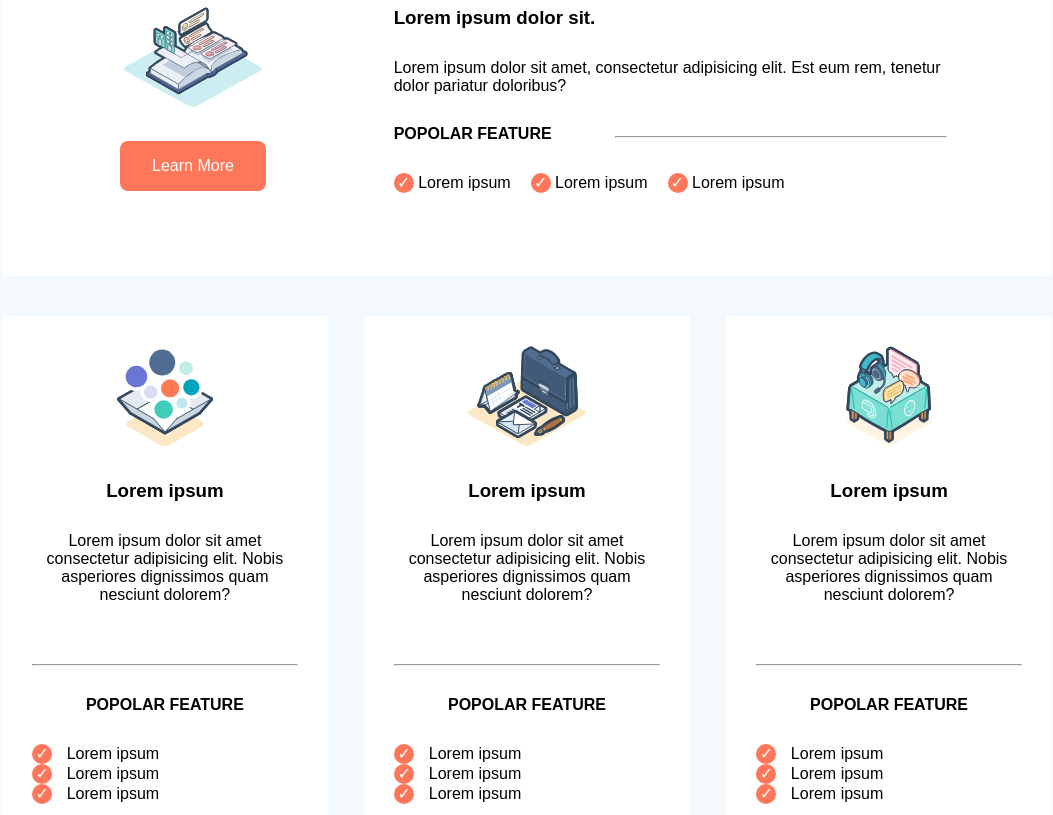
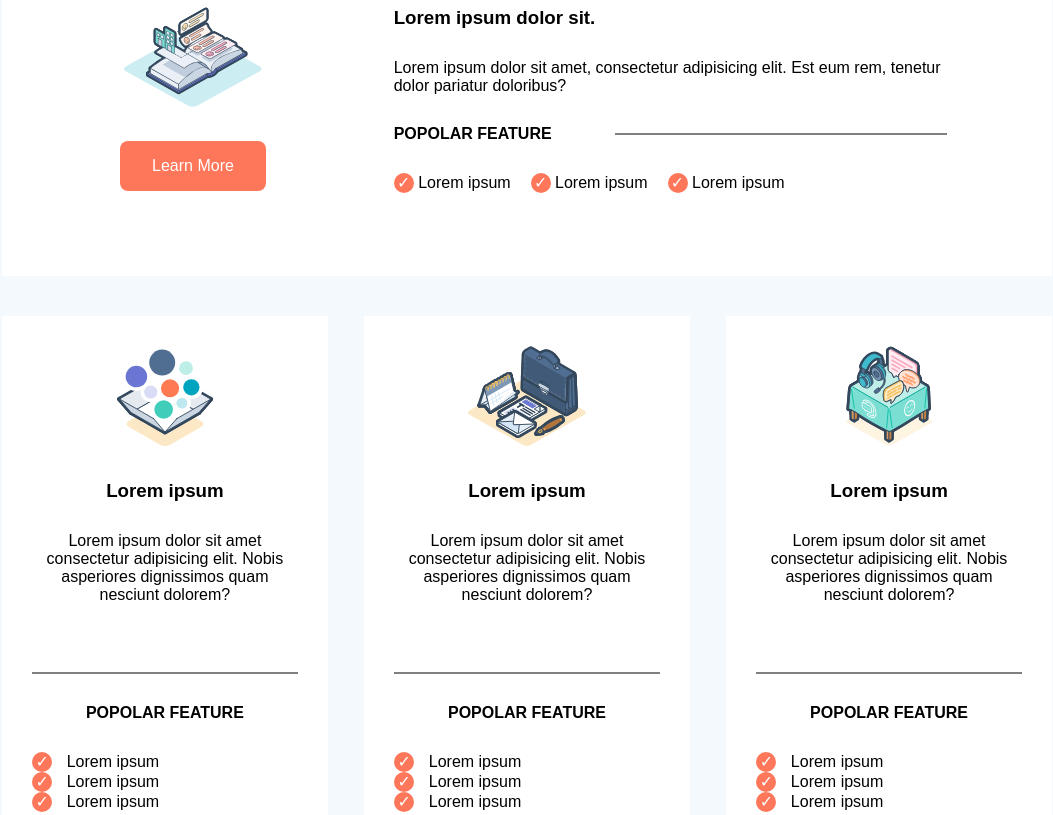
Before and after one commit to Steppenw/htmlcss-hubspot, a plain HTML site: page index.html in a window 1280 px wide. Shown: the part 1180-1995 px from the top of the page, without its empty margins (113-1166 px from the left). Drawn offline with Linux system fonts and the light colour scheme.

Commit message:
Ritocchi. Sostituito <hr /> con un <div> bordato.

```diff
--- a/css/style.css
+++ b/css/style.css
@@ -189,9 +189,15 @@ main .column.col-3 img {
   width: 40%;
 }
 
+.rule {
+  padding: 4px 0;
+  border-style: solid;
+  border-color: grey;
+  border-width: 0 0 2px;
+}
+
 .dbl-col-3 div.rule {
   width: 60%;
-  padding-top: 10.5px;
 }
 
 .main-middle .dbl-col-3 ul li {
@@ -329,10 +335,6 @@ footer .row {
   margin: 0 -1.5%;
 }
 
-footer div.content {
-  background-color: rgb(50, 73, 91);
-}
-
 footer div.content h4 {
   margin-bottom: 30px;
 }
--- a/css/utilities.css
+++ b/css/utilities.css
@@ -21,9 +21,3 @@ f-left {
 .h-800 {
   height: 800px;
 }
-
-
-
-/*section.partners .col-2:nth-child(3) > * {
-  margin: 30px 0;
-}*/
--- a/index.html
+++ b/index.html
@@ -88,9 +88,7 @@
               <div class="column txt">
                 <h4>POPOLAR FEATURE</h4>
               </div>
-              <div class="column rule">
-                <hr />
-              </div>
+              <div class="column rule"></div>
             </div>
             <ul>
               <li>
@@ -116,7 +114,7 @@
             <img src="img/Marketing-Hub-Free.svg" alt="marketing" />
             <h3>Lorem ipsum</h3>
             <p>Lorem ipsum dolor sit amet consectetur adipisicing elit. Nobis asperiores dignissimos quam nesciunt dolorem?</p>
-            <div class="rule"><hr /></div>
+            <div class="rule"></div>
             <h4>POPOLAR FEATURE</h4>
             <ul>
               <li>
@@ -138,7 +136,7 @@
             <img src="img/Sales-Professional-Illustration.svg" alt="sales" />
             <h3>Lorem ipsum</h3>
             <p>Lorem ipsum dolor sit amet consectetur adipisicing elit. Nobis asperiores dignissimos quam nesciunt dolorem?</p>
-            <div class="rule"><hr /></div>
+            <div class="rule"></div>
             <h4>POPOLAR FEATURE</h4>
             <ul>
               <li>
@@ -160,7 +158,7 @@
             <img src="img/Service-Hub-Illustration.svg" alt="" />
             <h3>Lorem ipsum</h3>
             <p>Lorem ipsum dolor sit amet consectetur adipisicing elit. Nobis asperiores dignissimos quam nesciunt dolorem?</p>
-            <div class="rule"><hr /></div>
+            <div class="rule"></div>
             <h4>POPOLAR FEATURE</h4>
             <ul>
               <li>
```
